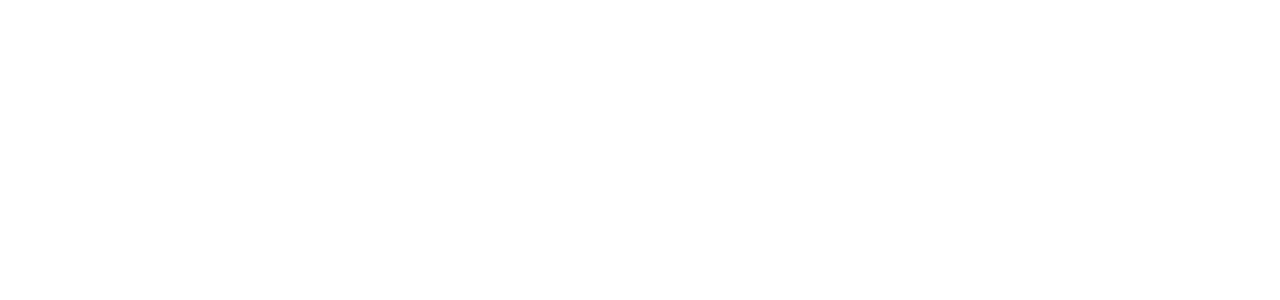
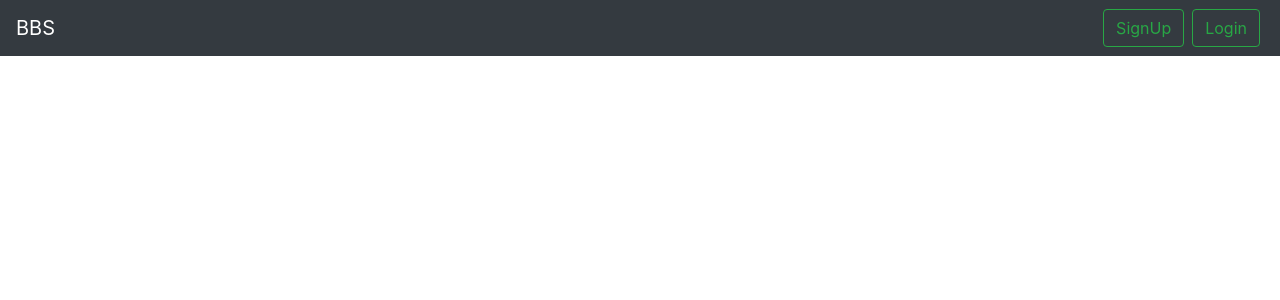
Before and after one commit to DevBruce/Django_BBS, a Django app: page / in a window 1280 px wide. Before the commit the part shown is empty. Shown: the top 300 px of the page. Run offline with Django 3.2, Linux system fonts and the light colour scheme; parts of the project's set-up code (start-up, migrations or seed data) failed here and were passed over; some libraries are stand-ins or nearby versions.

Commit message:
Add navbar

```diff
--- a/app/templates/index.html
+++ b/app/templates/index.html
@@ -12,6 +12,21 @@
     <title>BBS</title>
 </head>
 <body>
-
+<nav class="navbar navbar-expand-lg navbar-dark bg-dark text-light">
+    <a class="navbar-brand" href="#">BBS</a>
+    <button class="navbar-toggler" type="button" data-toggle="collapse" data-target="#navbarNavDropdown" aria-controls="navbarNavDropdown" aria-expanded="false" aria-label="Toggle navigation">
+        <span class="navbar-toggler-icon"></span>
+    </button>
+    <div class="collapse navbar-collapse" id="navbarNavDropdown">
+        <ul class="navbar-nav ml-md-auto">
+            <li class="nav-item mx-1">
+                <a class="btn btn-outline-success" href="#">SignUp</a>
+            </li>
+            <li class="nav-item mx-1">
+                <a class="btn btn-outline-success" href="#">Login</a>
+            </li>
+        </ul>
+    </div>
+</nav>
 </body>
 </html>
```
